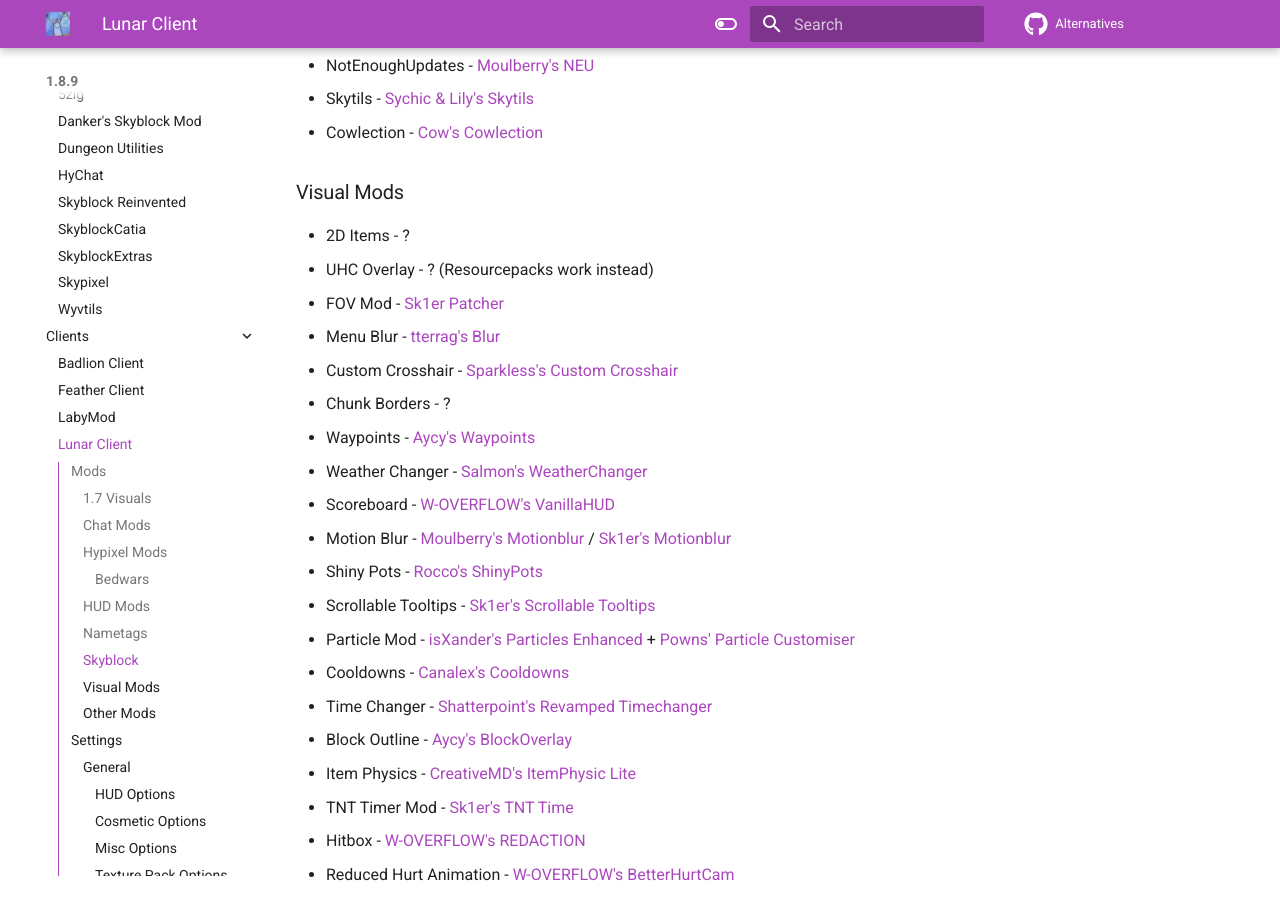
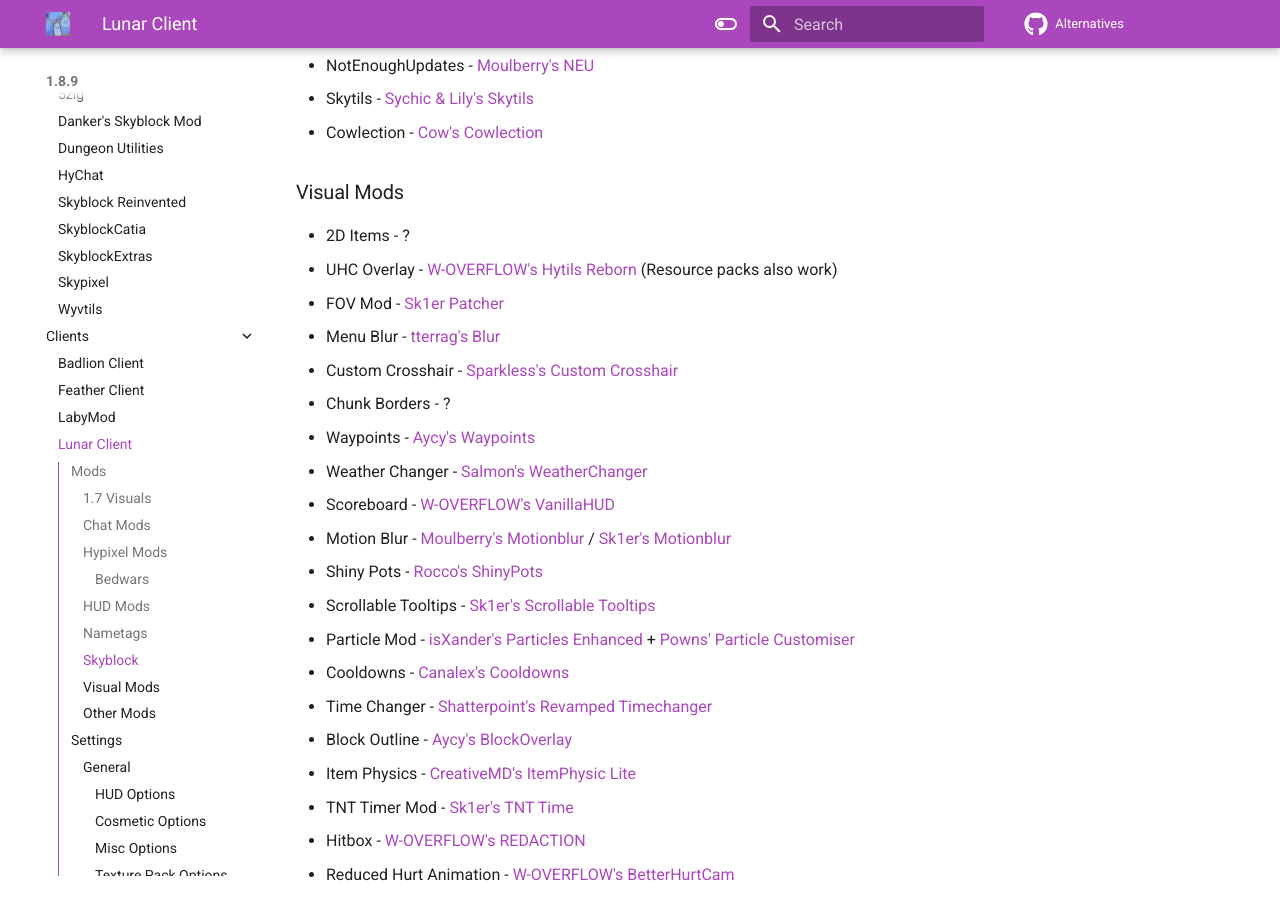
Before and after one commit to MicrocontrollersDev/Alternatives, an MkDocs documentation site: the page built from docs/1.8.9/lunar_client.md, in a window 1280 px wide and 900 px high, scrolled down 2452 px. Built offline with MkDocs 1.6.1 and Material for MkDocs 9.7.7, drawn with Linux system fonts in a browser that asks for light colours; comment, search, counter and statistics services are not loaded; some of the changed text lies outside the part shown.

Commit message:
Update lunar_client.md

```diff
--- a/docs/1.8.9/lunar_client.md
+++ b/docs/1.8.9/lunar_client.md
@@ -22,7 +22,7 @@
 
 ### Hypixel Mods
 
-* Auto Friend -  [2Pi's AutoFriend](https://2pi.pw/mods/autofriend)
+* Auto Friend - [W-OVERFLOW's Hytils Reborn](https://github.com/W-OVERFLOW/Hytils-Reborn/releases/latest)
 * Auto TIP - [Semx11's AutoTip](https://autotip.pro/download)
 * Auto GG - [Sk1er's AutoGG & AntiGG](https://sk1er.club/mods/autogg)
 * Anti GG - [Sk1er's AutoGG & AntiGG](https://sk1er.club/mods/autogg)
@@ -82,7 +82,7 @@
 ### Visual Mods
 
 * 2D Items - ?
-* UHC Overlay - ? (Resourcepacks work instead)
+* UHC Overlay - [W-OVERFLOW's Hytils Reborn](https://github.com/W-OVERFLOW/Hytils-Reborn/releases/latest) (Resource packs also work)
 * FOV Mod - [Sk1er Patcher](https://sk1er.club/mods/patcher)
 * Menu Blur - [tterrag's Blur](https://www.curseforge.com/minecraft/mc-mods/blur/files/all?filter-game-version=2020709689%3A5806)
 * Custom Crosshair - [Sparkless's Custom Crosshair](https://www.curseforge.com/minecraft/mc-mods/custom-crosshair-mod/files/all?filter-game-version=2020709689%3A5806)
```
